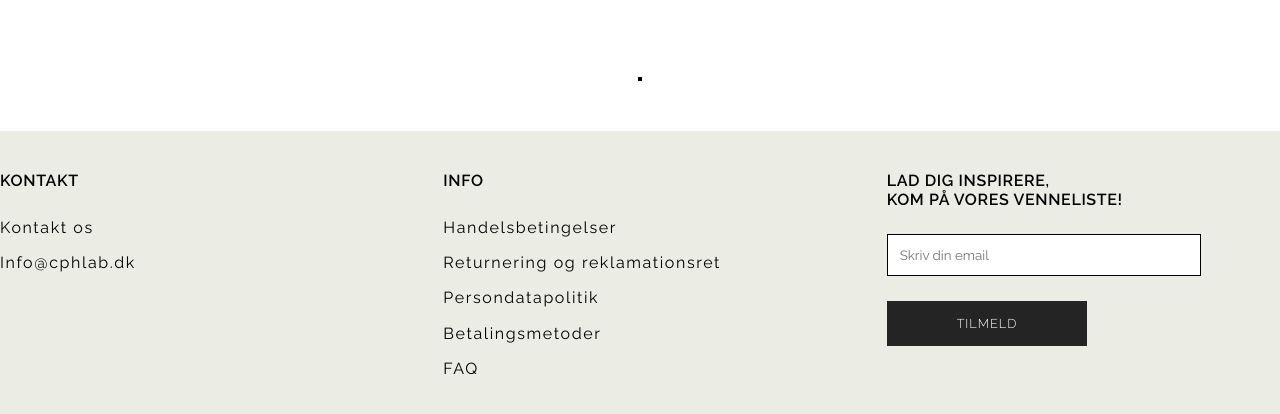
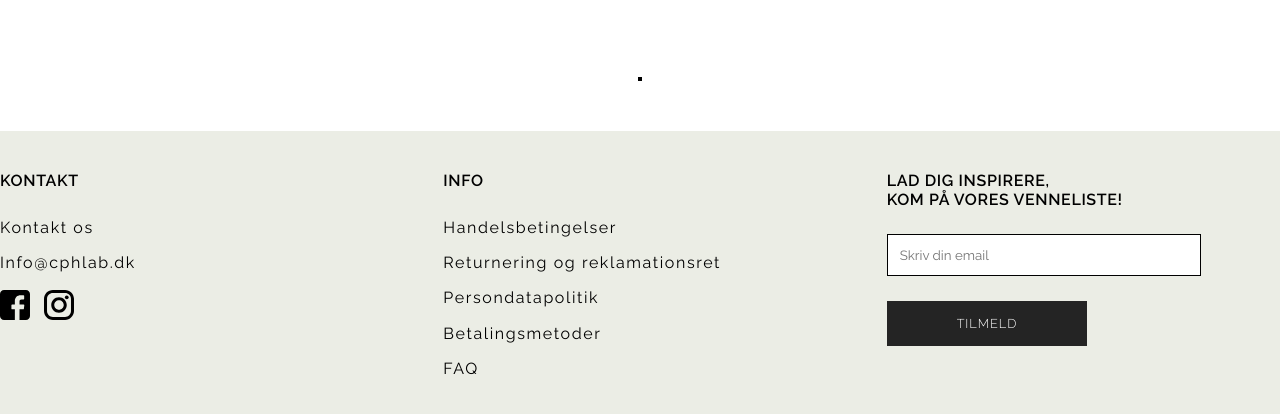
Before and after one commit to davidpauner/10_eksamen, a plain HTML site: page fremkaldelse.html in a window 1280 px wide. Shown: the part 240-654 px from the top of the page. Drawn offline with Linux system fonts and the light colour scheme; no server answers.

Commit message:
SoMe added

```diff
--- a/fremkaldelse.html
+++ b/fremkaldelse.html
@@ -117,7 +117,17 @@
                 <h3>kontakt</h3>
                 <p>Kontakt os</p>
                 <p>Info@cphlab.dk</p>
+                <div id="some_container" class="some_position">
 
+                    <a style="text-decoration:none" href="http://www.facebook.com/CPHLABDK/">
+                        <div class="some-face"></div>
+                    </a>
+
+                    <a style="text-decoration:none" href="https://www.instagram.com/cph.lab/">
+                        <div class="some-insta"></div>
+                    </a>
+
+                </div>
             </div>
 
             <div>
```
Also changed, not shown: guide.html (+10 -0 lines), hvem.html (+10 -0 lines), kurv.html (+10 -0 lines), saadanvirkerdet.html (+10 -0 lines), shop.html (+10 -0 lines), singleview-fremkaldelse.html (+10 -0 lines), singleview.html (+10 -0 lines).
